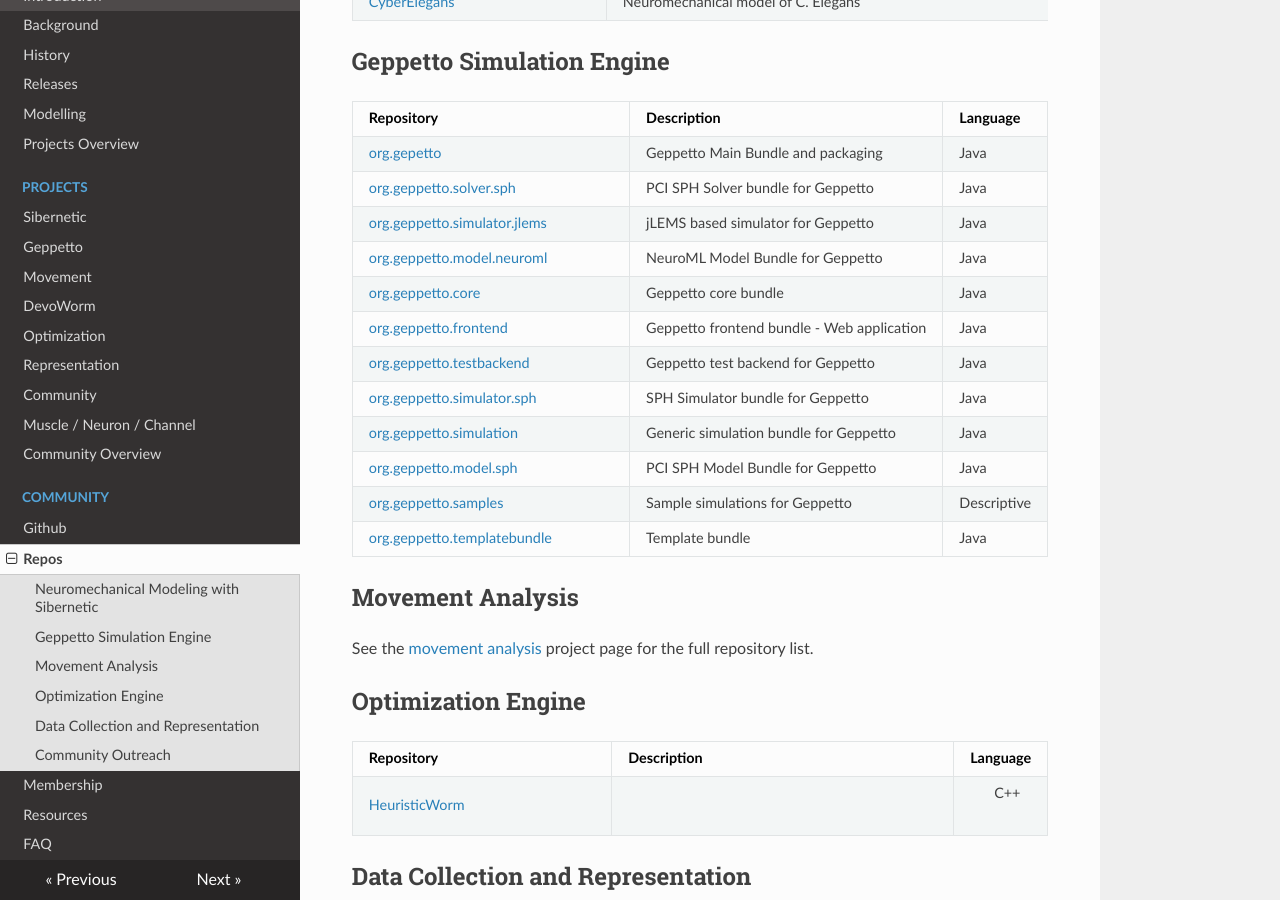
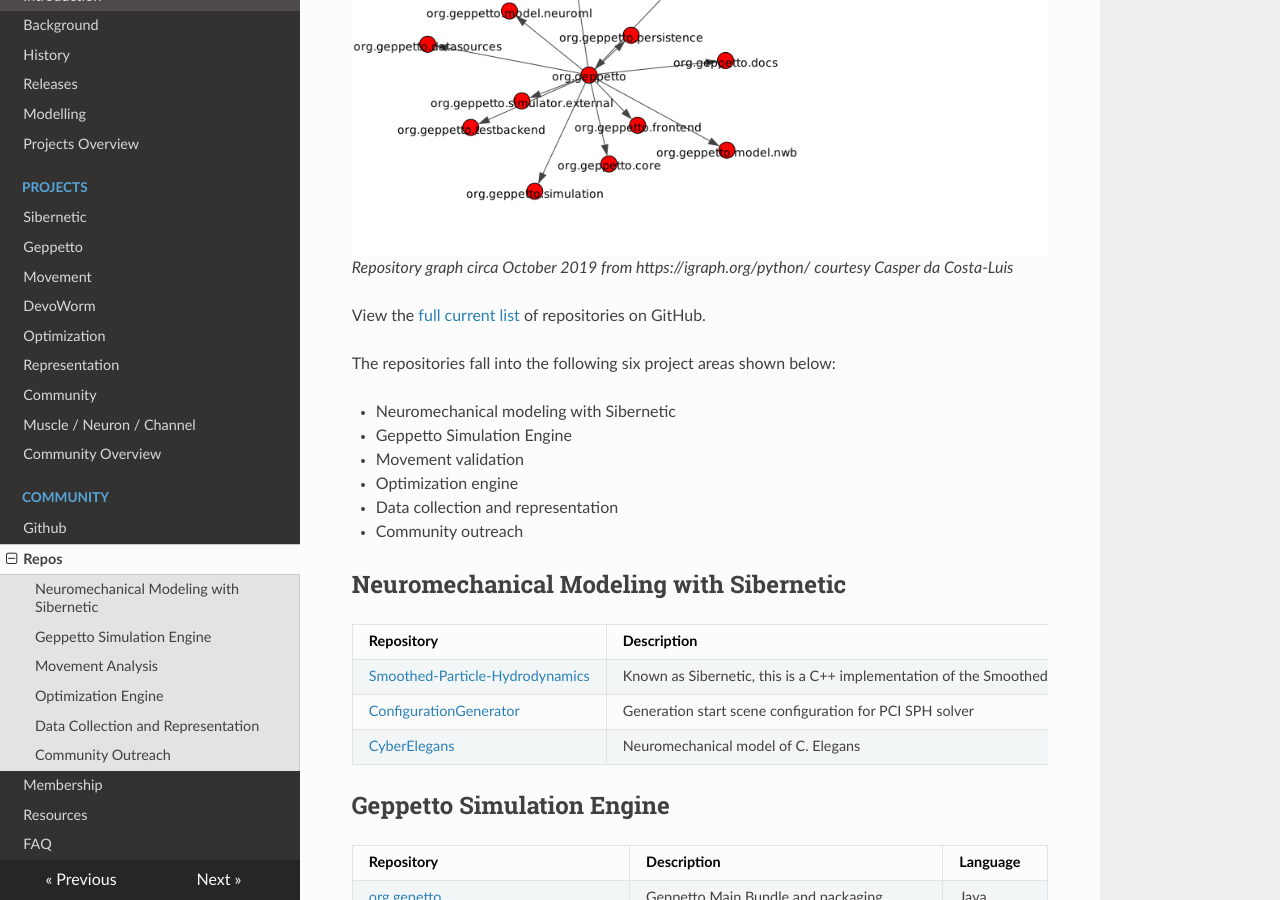
Before and after one commit to openworm/openworm_docs, an MkDocs documentation site: the page built from docs/Community/repositories.md, in a window 1280 px wide and 900 px high, scrolled down 600 px. Built offline with MkDocs 1.6.1, drawn with Linux system fonts in a browser that asks for light colours; nearby versions of some CDN libraries.

Commit message:
Add repository graph
Courtesy Casper da Costa-Luis

```diff
--- a/docs/Community/repositories.md
+++ b/docs/Community/repositories.md
@@ -1,5 +1,8 @@
 Repositories
 ============
+
+![](repository-graph.png)
+*Repository graph circa October 2019 from https://igraph.org/python/ courtesy Casper da Costa-Luis*
 
 View the [full current list](https://github.com/openworm) of repositories on GitHub.
 
```
